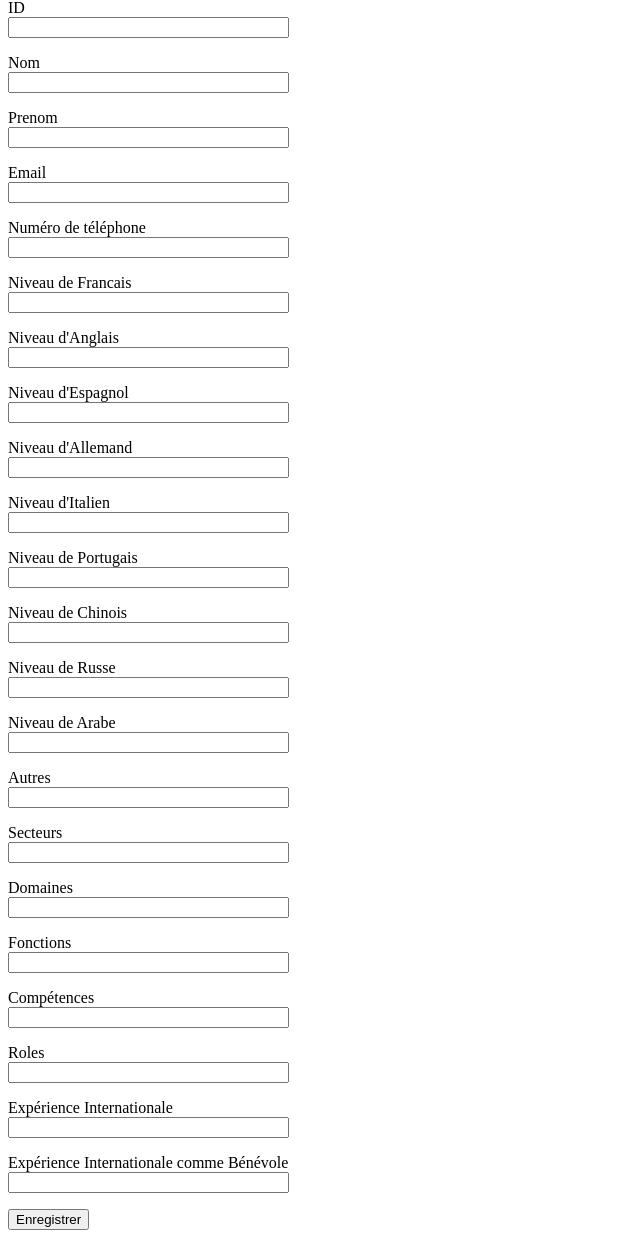
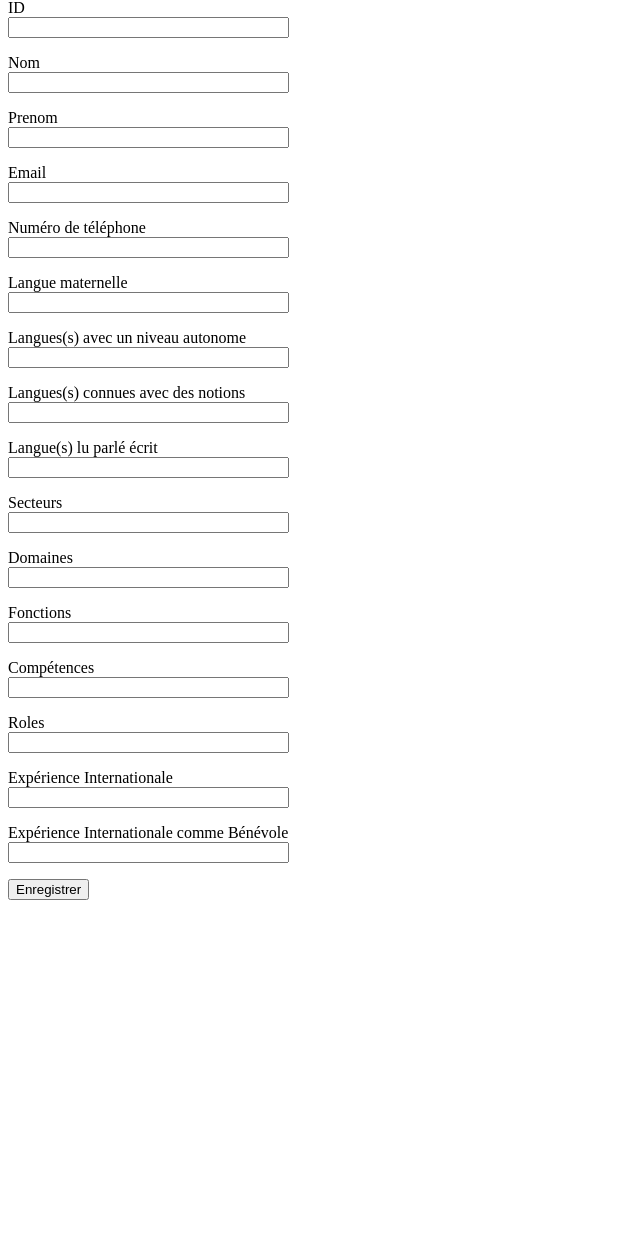
Before and after one commit to yunko006/Agir_MicroDB, a Flask app: page /register_benevole in a window 1280 px wide. Shown: the part 117-1363 px from the top of the page, without its empty margins (0-640 px from the left). After the commit the page ends 1017 px from the top, so only its background shows below. Run offline with Flask 2, Linux system fonts and the light colour scheme.

Commit message:
Update langues model, Make changes to match it

```diff
--- a/app/forms.py
+++ b/app/forms.py
@@ -14,25 +14,24 @@ class BenevoleForm(FlaskForm):
     id = StringField('ID', validators=[DataRequired()])
     nom = StringField('Nom', validators=[DataRequired()])
     prenom = StringField('Prenom', validators=[DataRequired()])
+    #contact
     email = StringField('Email', validators=[DataRequired()])
     numero = StringField('Numéro de téléphone', validators=[DataRequired()])
-    francais = StringField('Niveau de Francais', validators=[DataRequired()])
-    anglais = StringField("Niveau d'Anglais", validators=[DataRequired()])
-    espagnol = StringField("Niveau d'Espagnol", validators=[DataRequired()])
-    allemand = StringField("Niveau d'Allemand", validators=[DataRequired()])
-    italien = StringField("Niveau d'Italien", validators=[DataRequired()])
-    portugais = StringField('Niveau de Portugais', validators=[DataRequired()])
-    chinois = StringField('Niveau de Chinois', validators=[DataRequired()])
-    russe = StringField('Niveau de Russe', validators=[DataRequired()])
-    arabe = StringField('Niveau de Arabe', validators=[DataRequired()])
-    autres = StringField('Autres', validators=[DataRequired()])
+    #langues
+    maternelle = StringField('Langue maternelle', validators=[DataRequired()])
+    autonome = StringField('Langues(s) avec un niveau autonome', validators=[DataRequired()])
+    notions = StringField('Langues(s) connues avec des notions', validators=[DataRequired()])
+    lu_parlé_écrit = StringField('Langue(s) lu parlé écrit', validators=[DataRequired()])
+    # secteurs et domaines
     secteurs = StringField('Secteurs', validators=[DataRequired()])
     domaines = StringField('Domaines', validators=[DataRequired()])
     fonctions = StringField('Fonctions', validators=[DataRequired()])
     competences = StringField('Compétences', validators=[DataRequired()])
+    # exp inter/bénévoles
     roles = StringField('Roles', validators=[DataRequired()])
     expérience_internationale = StringField('Expérience Internationale', validators=[DataRequired()])
     expérience_internationale_benevole = StringField('Expérience Internationale comme Bénévole', validators=[DataRequired()])
+    # submit
     submit = SubmitField('Enregistrer')
 
 
--- a/app/routes.py
+++ b/app/routes.py
@@ -54,22 +54,20 @@ def register_benevole():
         contact = Contact()
         experience_inter_benevole = ExperienceInterBenevole()
         domaines_et_secteurs = DomainesEtSecteurs()
+
         domaines_et_secteurs.secteurs = request.form['secteurs']
         domaines_et_secteurs.domaines = request.form['domaines']
         domaines_et_secteurs.fonctions = request.form['fonctions']
+
         domaines_et_secteurs.compétences = request.form['competences']
         contact.numéro = request.form['numero']
         contact.email = request.form['email']
-        langues.francais = request.form['francais']
-        langues.anglais = request.form['anglais']
-        langues.espagnol = request.form['espagnol']
-        langues.allemand = request.form['allemand']
-        langues.italien = request.form['italien']
-        langues.portugais = request.form['portugais']
-        langues.chinois = request.form['chinois']
-        langues.russe = request.form['russe']
-        langues.arabe = request.form['arabe']
-        langues.autres = request.form['autres']
+
+        langues.maternelle = request.form['maternelle']
+        langues.autonome = request.form['autonome']
+        langues.notions = request.form['notions']
+        langues.lu_parlé_écrit = request.form['lu_parlé_écrit']
+
         experience_inter_benevole.roles = request.form['roles']
         experience_inter_benevole.expérience_internationale = request.form['expérience_internationale']
         experience_inter_benevole.expérience_internationale_benevole = request.form['expérience_internationale_benevole']
@@ -157,16 +155,12 @@ def search_text():
 
     if search_form.validate_on_submit() and request.method == 'POST':
         search = request.form['search']
-        print(search)
 
         benevoles = Benevole.objects.search_text(search).order_by('$text_score')
-        print(benevoles)
-
 
         return render_template('search_text_results.html', benevoles=benevoles, search=search)
 
     return render_template('search_test_form.html', title='Search Text', search_form=search_form)
-
 
 
 @app.route('/force_update')
--- a/app/templates/register_benevole.html
+++ b/app/templates/register_benevole.html
@@ -40,72 +40,30 @@
             {% endfor %}
         </p>
         <p>
-            {{ benevole.francais.label }}<br>
-            {{ benevole.francais(size=32) }}<br>
-            {% for error in benevole.francais.errors %}
+            {{ benevole.maternelle.label }}<br>
+            {{ benevole.maternelle(size=32) }}<br>
+            {% for error in benevole.maternelle.errors %}
             <span style="color: red;">{{ error }}</span>
             {% endfor %}
         </p>
         <p>
-            {{ benevole.anglais.label }}<br>
-            {{ benevole.anglais(size=32) }}<br>
-            {% for error in benevole.anglais.errors %}
+            {{ benevole.autonome.label }}<br>
+            {{ benevole.autonome(size=32) }}<br>
+            {% for error in benevole.autonome.errors %}
             <span style="color: red;">{{ error }}</span>
             {% endfor %}
         </p>
         <p>
-            {{ benevole.espagnol.label }}<br>
-            {{ benevole.espagnol(size=32) }}<br>
-            {% for error in benevole.espagnol.errors %}
+            {{ benevole.notions.label }}<br>
+            {{ benevole.notions(size=32) }}<br>
+            {% for error in benevole.notions.errors %}
             <span style="color: red;">{{ error }}</span>
             {% endfor %}
         </p>
         <p>
-            {{ benevole.allemand.label }}<br>
-            {{ benevole.allemand(size=32) }}<br>
-            {% for error in benevole.allemand.errors %}
-            <span style="color: red;">{{ error }}</span>
-            {% endfor %}
-        </p>
-        <p>
-            {{ benevole.italien.label }}<br>
-            {{ benevole.italien(size=32) }}<br>
-            {% for error in benevole.italien.errors %}
-            <span style="color: red;">{{ error }}</span>
-            {% endfor %}
-        </p>
-        <p>
-            {{ benevole.portugais.label }}<br>
-            {{ benevole.portugais(size=32) }}<br>
-            {% for error in benevole.portugais.errors %}
-            <span style="color: red;">{{ error }}</span>
-            {% endfor %}
-        </p>
-        <p>
-            {{ benevole.chinois.label }}<br>
-            {{ benevole.chinois(size=32) }}<br>
-            {% for error in benevole.chinois.errors %}
-            <span style="color: red;">{{ error }}</span>
-            {% endfor %}
-        </p>
-        <p>
-            {{ benevole.russe.label }}<br>
-            {{ benevole.russe(size=32) }}<br>
-            {% for error in benevole.russe.errors %}
-            <span style="color: red;">{{ error }}</span>
-            {% endfor %}
-        </p>
-        <p>
-            {{ benevole.arabe.label }}<br>
-            {{ benevole.arabe(size=32) }}<br>
-            {% for error in benevole.arabe.errors %}
-            <span style="color: red;">{{ error }}</span>
-            {% endfor %}
-        </p>
-        <p>
-            {{ benevole.autres.label }}<br>
-            {{ benevole.autres(size=32) }}<br>
-            {% for error in benevole.autres.errors %}
+            {{ benevole.lu_parlé_écrit.label }}<br>
+            {{ benevole.lu_parlé_écrit(size=32) }}<br>
+            {% for error in benevole.lu_parlé_écrit.errors %}
             <span style="color: red;">{{ error }}</span>
             {% endfor %}
         </p>
--- a/app/utils.py
+++ b/app/utils.py
@@ -7,8 +7,7 @@ def appartenance(champs: dict):
 
     DomainesEtSecteurs = ["secteurs", "domaines", "fonctions", "compétences"]
     dispo = ["missions", "projets", "duree_en_mois", "nb_deplacements_par_an"]
-    langues = ["francais", "anglais", "allemand", "espagnol",
-               "italien", "portuguais", "chinois", "russe", "arabe", "autres"]
+    langues = ["maternelle", "autonome", "notions", "lu_parlé_écrit"]
     ExperienceInterBenevole = ["roles", "expérience_internationale", "expérience_internationale_benevole"]
     for champ in champs.keys():
 
@@ -31,8 +30,7 @@ def single_appartenance(champs: str):
     inter = ["volontaire", 'hésitation']
     DomainesEtSecteurs = ["secteurs", "domaines", "fonctions", "compétences"]
     dispo = ["missions", "projets", "duree_en_mois", "nb_deplacements_par_an"]
-    langues = ["francais", "anglais", "allemand", "espagnol",
-               "italien", "portuguais", "chinois", "russe", "arabe", "autres"]
+    langues = ["maternelle", "autonome", "notions", "lu_parlé_écrit"]
     exp_international = ["roles", "experience_inter", "description_exp",
                          "experience_benevole", "connaissance_structure_inter"]
     contact = ["numéro", "email"]
```
Also changed, not shown: app/models.py (+16 -9 lines), app/templates/benevole_by_id.html (+5 -10 lines), app/templates/query8.html (+4 -10 lines).
